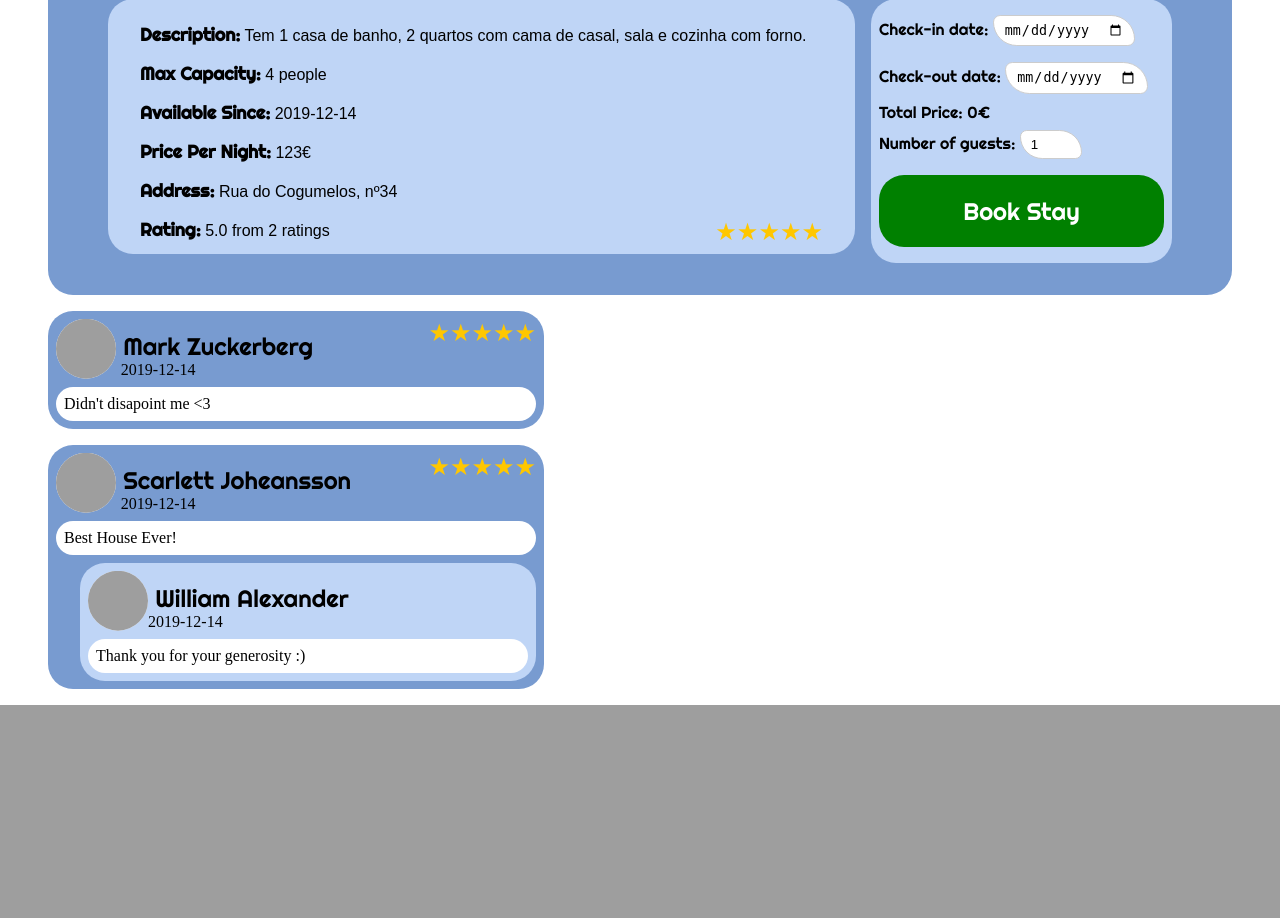
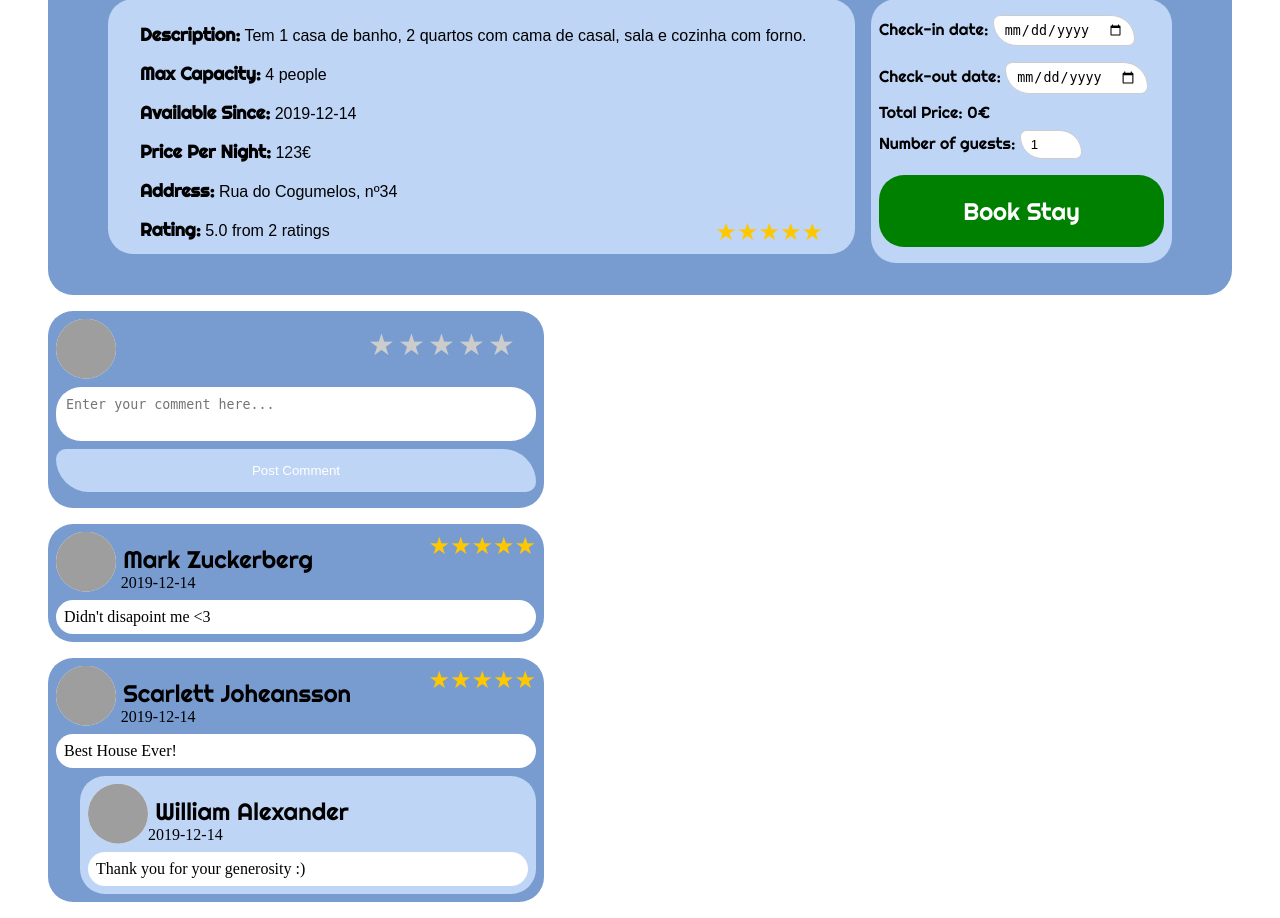
Before and after one commit to WALEX2000/Proj_LTW, a PHP site: page /story.php?story_id=1 in a window 1280 px wide. Shown: the part 873-1791 px from the top of the page. Before the commit the page ends 1578 px from the top, so only its background shows below. Run offline with PHP 8.4, Linux system fonts and the light colour scheme; the visitor is signed in with stand-in values (Sample User, id 1); data comes from the database, SQL or seed files in the repository; grey boxes are pictures that could not be loaded.

Commit message:
Started ajax implementation
Co-authored-by: lilianalmeida <up201706908@fe.up.pt>
Co-authored-by: joaohenriqueluz <up201703782@fe.up.pt>

```diff
--- a/src/actions/action_edit_profile.php
+++ b/src/actions/action_edit_profile.php
@@ -25,7 +25,8 @@ try{
     $old_user_info = get_user_info($username);
     update_user_info($old_user_info, $new_user_info, $current_password);
     $_SESSION['username'] = $username;
-    header('Location: ../pages/home.php');
+    $go_to = "Refresh:0;url=../pages/" . $_SESSION['last_page'];
+    die(header($go_to));
   }
   else{
     $_SESSION['messages'][] = array('type' => 'error', 'content' => 'Failed to update profile!');
--- a/src/actions/action_edit_story.php
+++ b/src/actions/action_edit_story.php
@@ -33,7 +33,7 @@ try {
   $old_story_info = get_story_info($story_id);
   update_story_info($old_story_info,$new_story_info);
   $_SESSION['story_id'] = $story_id;
-  header('Location: ../pages/home.php');
+  header("Location: ../pages/story.php?story_id=$story_id");
 } catch (PDOException $e) {
   die($e->getMessage());
   $_SESSION['messages'][] = array('type' => 'error', 'content' => 'Failed to update place\'s information!');
--- a/src/css/story.css
+++ b/src/css/story.css
@@ -333,6 +333,13 @@
     margin-right: auto;
 }
 
+.all_comments{
+    height: 75%;
+    overflow: scroll;
+    display:flex;
+    flex-direction: column;
+}
+
 .comment_container {
     position: relative;
     border-radius: 25px;
--- /dev/null
+++ b/src/javascript/ajax.js
@@ -0,0 +1,5 @@
+function encodeForAjax(data) {
+    return Object.keys(data).map(function(k){
+      return encodeURIComponent(k) + '=' + encodeURIComponent(data[k])
+    }).join('&')
+  }
--- /dev/null
+++ b/src/javascript/comment.js
@@ -0,0 +1,30 @@
+"use strict";
+if (document.getElementById('comment_form') != null) {
+    document.getElementById('comment_form').addEventListener('submit', function (event) {
+        let comment = document.getElementById("commentTextArea").value;
+        let rate = document.querySelector(".rate input").value;
+        let request = new XMLHttpRequest();
+        request.open('post', '../actions/action_add_comment.php', true);
+        request.setRequestHeader('Content-Type', 'application/x-www-form-urlencoded')
+        //request.addEventListener('load', reload_comment_section);
+        request.onload = reload_comment_section;
+        request.send(encodeForAjax({ 'comment': comment , 'rate': rate}));
+        event.preventDefault();
+    });
+}
+
+function reload_comment_section() {
+    console.log(this.responseText);
+    let data = JSON.parse(this.responseText);
+    console.log(data);
+
+    let comment_section = document.getElementsByClassName('all_comments')[0];
+    let comments_container = document.getElementById('allComments');
+    document.querySelector('#comment_form_container').remove();
+    let comment = document.createElement('div');
+
+    comment.innerHTML = '<div class="comment_header"> </div>' +
+    '<div class = "comment_content_container">' + data['name'] + '</div>';
+
+    comment_section.appendChild(comment);
+}
--- a/src/pages/story.php
+++ b/src/pages/story.php
@@ -7,12 +7,18 @@ include_once('../database/comment_queries.php');
 include_once('../database/image_queries.php');
 include_once('../includes/session.php');
 
-$_SESSION['last_page'] = "story.php";
-
 if (array_key_exists('story_id', $_GET)) {
     $story_id = $_GET['story_id'];
     $_SESSION['story_id'] = $story_id;
 }
+else if(array_key_exists('story_id', $$_SESSION)){
+    $story_id = $_SESSION['story_id'];
+}
+else{
+    header("Location: ../pages/home.php");
+}
+$_SESSION['last_page'] = "story.php";
+
 
 $story_info = get_story_info($story_id);
 $all_story_images = get_all_url_images_of_story($story_id);
@@ -45,9 +51,9 @@ draw_header("story.css", ['topBar.js', 'house.js', 'comment.js']);
 </div>
 <div id="allComments">
     <?php
-        if ($username != null && $reserved != FALSE && $commented == FALSE) {
+        //if ($username != null && $reserved != FALSE && $commented == FALSE) {
             draw_comment_form($username, $owner);
-        }
+        //}
         draw_all_comments($comments, $owner, $username);
     ?>
 </div>
--- a/src/templates/tpl_common.php
+++ b/src/templates/tpl_common.php
@@ -19,6 +19,7 @@ function draw_header($stylesheet, $scripts_defer)
     <link href="../css/searchResults.css" rel="stylesheet" />
     <link rel="stylesheet" href="https://cdnjs.cloudflare.com/ajax/libs/font-awesome/4.7.0/css/font-awesome.min.css">
     <link href="https://fonts.googleapis.com/css?family=Righteous&display=swap" rel="stylesheet">
+    <script src = "../javascript/ajax.js" async ></script>
     <?php
     foreach($scripts_defer as $defer){
       ?>
--- a/src/templates/tpl_story_page.php
+++ b/src/templates/tpl_story_page.php
@@ -209,14 +209,14 @@ function draw_story_info($story_info, $story_images, $story_main_image, $usernam
                 $user_info = get_user_info($username);
                 $image_url = get_image_url($user_info['profile_image']);
                 ?>
-                <div class="comment_container">
+                <div class="comment_container" id = "comment_form_container">
                     <div class="postCommentTop">
                         <div class="cropper">
                             <img class="profileImg" src="../../images/<?= $image_url ?>" alt="Commenter's profile image" />
                         </div>
                         <p class="name"><?= $user_info['name'] ?></p>
                     </div>
-                    <form action="../actions/action_add_comment.php" id="comment_form" method="post"><!-- action="../actions/action_add_comment.php"-->
+                    <form id="comment_form" method="post"><!-- action="../actions/action_add_comment.php"-->
                             <div class="rate">
                                 <input type="radio" id="star5" name="rate" value="5" required/>
                                 <label for="star5" title="text">5 stars</label>
```
Also changed, not shown: src/actions/action_add_comment.php (+5 -14 lines), src/actions/action_add_reply.php (+4 -3 lines), src/actions/action_cancel_reservation.php (+4 -3 lines), src/actions/action_reserve.php (+11 -1 lines), src/templates/tpl_user_page.php (+3 -4 lines).
